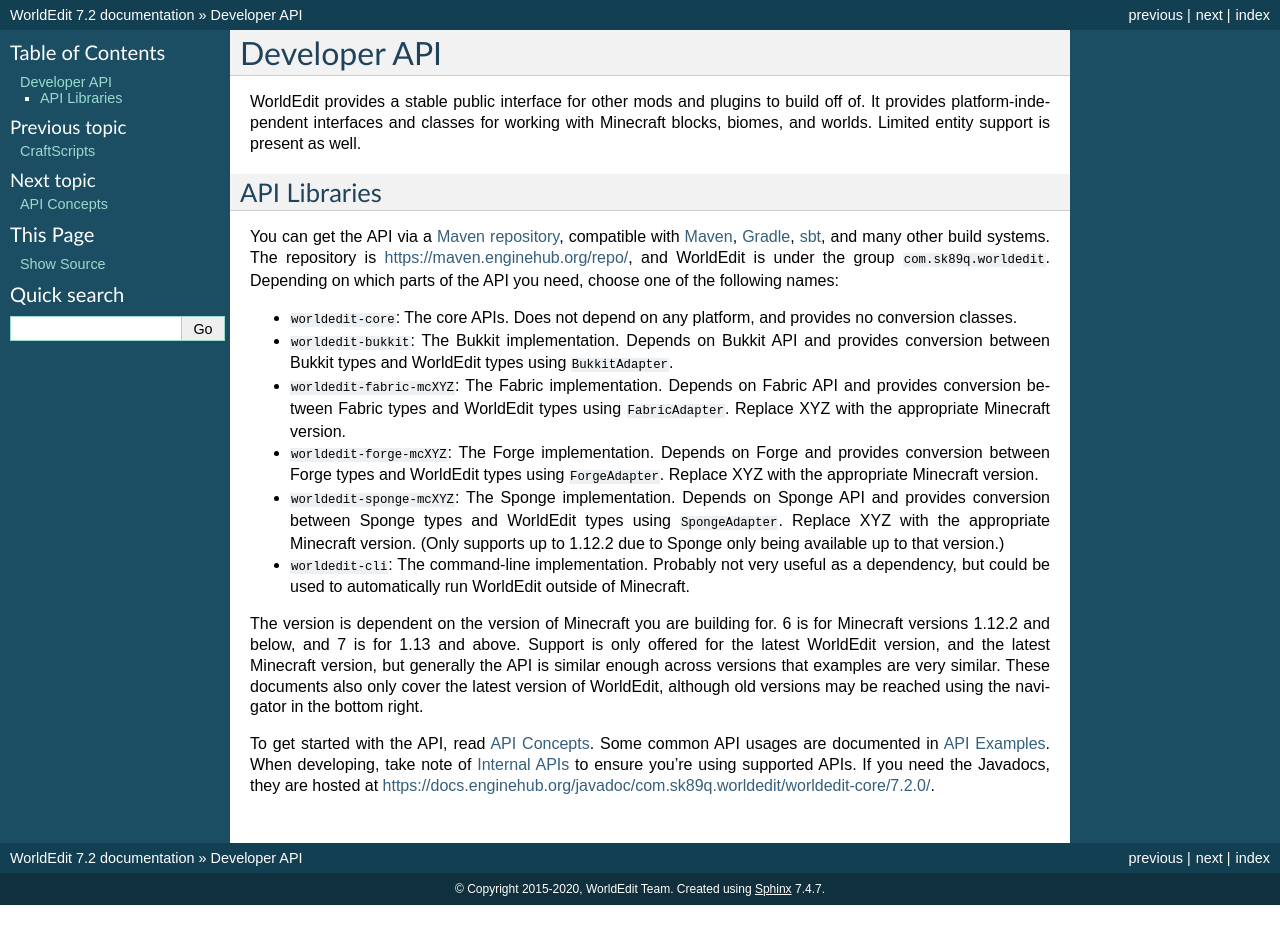
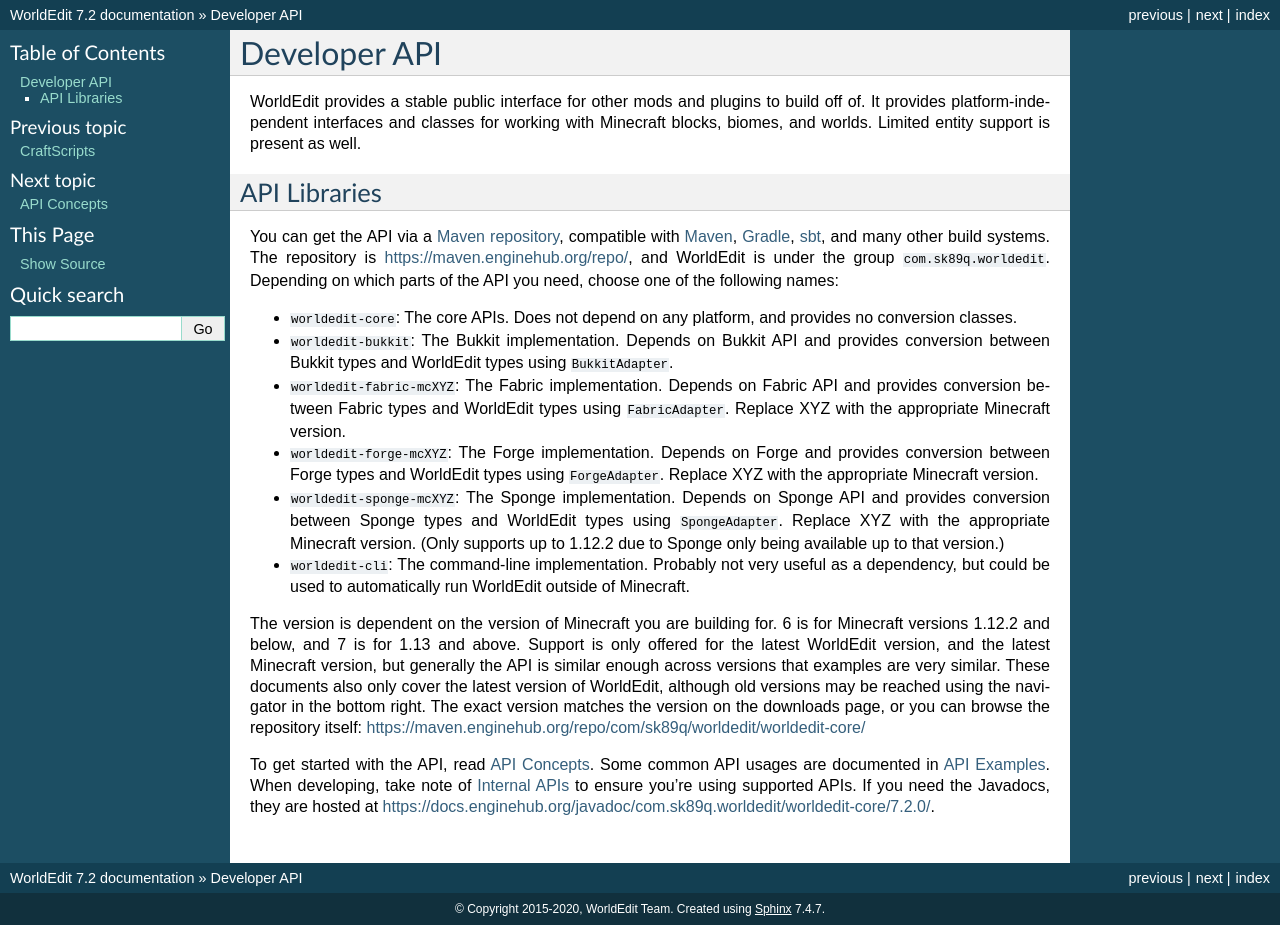
Before and after one commit to EngineHub/WorldEditDocs, a Sphinx documentation site: the page built from source/api/index.rst, in a window 1280 px wide. Built offline with Sphinx 7.4.7, drawn with Linux system fonts in a browser that asks for light colours.

Commit message:
Add some more information on how to get the exact version

```diff
--- a/source/api/index.rst
+++ b/source/api/index.rst
@@ -39,7 +39,8 @@
 1.12.2 and below, and 7 is for 1.13 and above. Support is only offered for the latest WorldEdit version, and the
 latest Minecraft version, but generally the API is similar enough across versions that examples are very similar.
 These documents also only cover the latest version of WorldEdit, although old versions may be reached using the
-navigator in the bottom right.
+navigator in the bottom right. The exact version matches the version on the downloads page, or you can browse
+the repository itself: https://maven.enginehub.org/repo/com/sk89q/worldedit/worldedit-core/
 
 To get started with the API, read :doc:`concepts/index`. Some common API usages are documented in
 :doc:`examples/index`.
```
